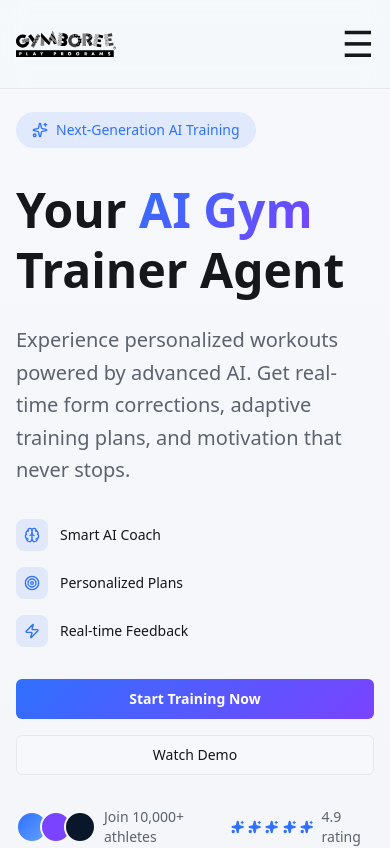
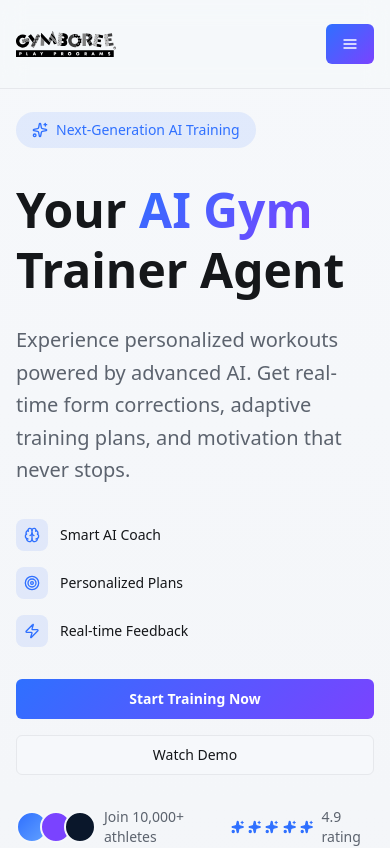
Before and after one commit to devnuckles/GymBro, a Next.js app: page / in a window 390 px wide. Shown: the top 848 px of the page. Built offline with nearby package versions, Linux system fonts and the light colour scheme; no server answers.

Commit message:
refactor header and dynamic navbar

```diff
--- a/src/components/common/dynamic.button.component.tsx
+++ b/src/components/common/dynamic.button.component.tsx
@@ -4,20 +4,33 @@ import { DynamicButtonProps } from "@/types/common/dynamic.component.interfaces"
 
 const DynamicButton = ({
     href,
+    btnIcon,
     btnText,
+    onClick,
+    className = "",
+    size = "default",
     variant = "default",
-    size = "default",
-    onClick,
 }: DynamicButtonProps) => {
+    const content = (
+        <div className="flex justify-between">
+            {btnIcon && <span>{btnIcon}</span>}
+            <span>{btnText}</span>
+        </div>
+    );
+
     return href ? (
         <Link href={href} className="cursor-pointer">
-            <Button variant={variant} size={size} asChild>
-                <span>{btnText}</span>
+            <Button variant={variant} size={size} className={className} asChild>
+                {content}
             </Button>
         </Link>
     ) : (
-        <Button variant={variant} onClick={onClick} className="cursor-pointer">
-            {btnText}
+        <Button
+            variant={variant}
+            onClick={onClick}
+            className={`cursor-pointer ${className}`}
+        >
+            {content}
         </Button>
     );
 };
--- a/src/components/common/dynamic.navbar.component.tsx
+++ b/src/components/common/dynamic.navbar.component.tsx
@@ -1,33 +1,33 @@
 "use client";
 
 import { useState } from "react";
-import Logo from "./logo.component";
+import DynamicButton from "./dynamic.button.component";
 import MobileNavbar from "./navbar/mobile.navbar.component";
 import DesktopNavbar from "./navbar/desktop.navbar.component";
 import { DynamicNavigationMenuProps } from "@/types/common/dynamic.component.interfaces";
+import { AlignJustify } from "lucide-react";
 
 const DynamicNavbar = ({ navMenuData }: DynamicNavigationMenuProps) => {
     const [mobileOpen, setMobileOpen] = useState(false);
 
     return (
-        <nav className="w-screen">
-            <div className="relative">
-                <div className="container mx-auto ">
-                    <div className="w-full flex justify-between items-center h-16">
-                        <Logo />
-                        <div className="lg:hidden">
-                            <button
-                                onClick={() => setMobileOpen(!mobileOpen)}
-                                className="text-gray-70 text-4xl focus:outline-none"
-                            >
-                                ☰
-                            </button>
-                        </div>
+        <nav>
+            <div className="lg:hidden">
+                <DynamicButton
+                    size="lg"
+                    variant="gradient"
+                    className="text-3xl"
+                    btnIcon={<AlignJustify />}
+                    onClick={() => setMobileOpen(!mobileOpen)}
+                />
 
-                        <DesktopNavbar navMenuData={navMenuData} />
-                    </div>
-                </div>
+                {/* <button
+                    onClick={() => setMobileOpen(!mobileOpen)}
+                    className="cursor-pointer border flex justify-center border-primary text-gray-70 text-4xl focus:outline-none"
+                ></button> */}
             </div>
+
+            <DesktopNavbar navMenuData={navMenuData} />
 
             {/* Mobile Menu */}
             {mobileOpen && <MobileNavbar navMenuData={navMenuData} />}
--- a/src/components/common/header.component.tsx
+++ b/src/components/common/header.component.tsx
@@ -9,8 +9,13 @@ const Header = () => {
     const { isSignedIn } = useUser();
 
     return (
-        <header className="fixed top-0 left-0 z-50 bg-background/60 backdrop-blur-md border-b border-border py-3">
-            <DynamicNavbar navMenuData={navMenuData} />
+        <header className="fixed w-screen top-0 left-0 z-50 bg-background/60 backdrop-blur-md border-b border-border py-3">
+            <div className="relative">
+                <div className="container mx-auto flex justify-between items-center h-16">
+                    <Logo />
+                    <DynamicNavbar navMenuData={navMenuData} />
+                </div>
+            </div>
         </header>
     );
 };
--- a/src/components/common/navbar/desktop.navbar.component.tsx
+++ b/src/components/common/navbar/desktop.navbar.component.tsx
@@ -27,7 +27,7 @@ const DesktopNavbar = ({ navMenuData }: DynamicNavigationMenuProps) => {
                             </Link>
                         ) : (
                             <>
-                                <button className="px-3 py-2 text-gray-700 transition-all duration-300 hover:text-primary font-medium focus:outline-none">
+                                <button className="cursor-pointer px-3 py-2 text-gray-700 transition-all duration-300 hover:text-primary font-medium focus:outline-none">
                                     {item.label}
                                 </button>
 
--- a/src/components/common/navbar/mobile.navbar.component.tsx
+++ b/src/components/common/navbar/mobile.navbar.component.tsx
@@ -3,7 +3,7 @@ import Link from "next/link";
 
 const MobileNavbar = ({ navMenuData }: DynamicNavigationMenuProps) => {
     return (
-        <div className="lg:hidden bg-white px-4 pb-4 space-y-4">
+        <div className="absolute top-20 left-0 w-screen lg:hidden bg-white px-4 pb-4 space-y-4">
             {navMenuData.map((item, index) => (
                 <div key={index}>
                     {item.href && !item.children ? (
--- a/src/components/platform/home/hero.component.tsx
+++ b/src/components/platform/home/hero.component.tsx
@@ -59,7 +59,7 @@ const Hero = () => {
                     {/* CTAs */}
                     <div className="flex flex-col sm:flex-row gap-4">
                         <DynamicButton
-                            variant="hero"
+                            variant="gradient"
                             size="lg"
                             btnText="Start Training Now"
                         />
--- a/src/components/ui/button.tsx
+++ b/src/components/ui/button.tsx
@@ -19,7 +19,8 @@ const buttonVariants = cva(
                     "bg-secondary text-secondary-foreground hover:bg-secondary/80 hover:shadow-elevated transition-all duration-300",
                 ghost: "hover:bg-accent hover:text-accent-foreground",
                 link: "text-primary underline-offset-4 hover:underline",
-                hero: "bg-gradient-hero text-primary-foreground hover:shadow-glow hover:scale-105 transition-all duration-300 font-semibold",
+                gradient:
+                    "bg-gradient-hero text-primary-foreground hover:shadow-glow hover:scale-105 transition-all duration-300 font-semibold",
                 glow: "bg-primary text-primary-foreground hover:animate-glow-pulse transition-all duration-300",
             },
             size: {
--- a/src/types/common/dynamic.component.interfaces.ts
+++ b/src/types/common/dynamic.component.interfaces.ts
@@ -1,16 +1,17 @@
 export interface DynamicButtonProps {
     href?: string;
-    btnText: string;
+    btnText?: string;
+    className?: string;
+    btnIcon?: React.ReactNode;
+    size?: "default" | "sm" | "lg" | "icon";
     variant?:
         | "default"
         | "destructive"
         | "outline"
         | "secondary"
         | "link"
-        | "hero"
+        | "gradient"
         | "glow";
-
-    size?: "default" | "sm" | "lg" | "icon";
     onClick?: (event?: React.MouseEvent<HTMLButtonElement, MouseEvent>) => void;
 }
 
```
